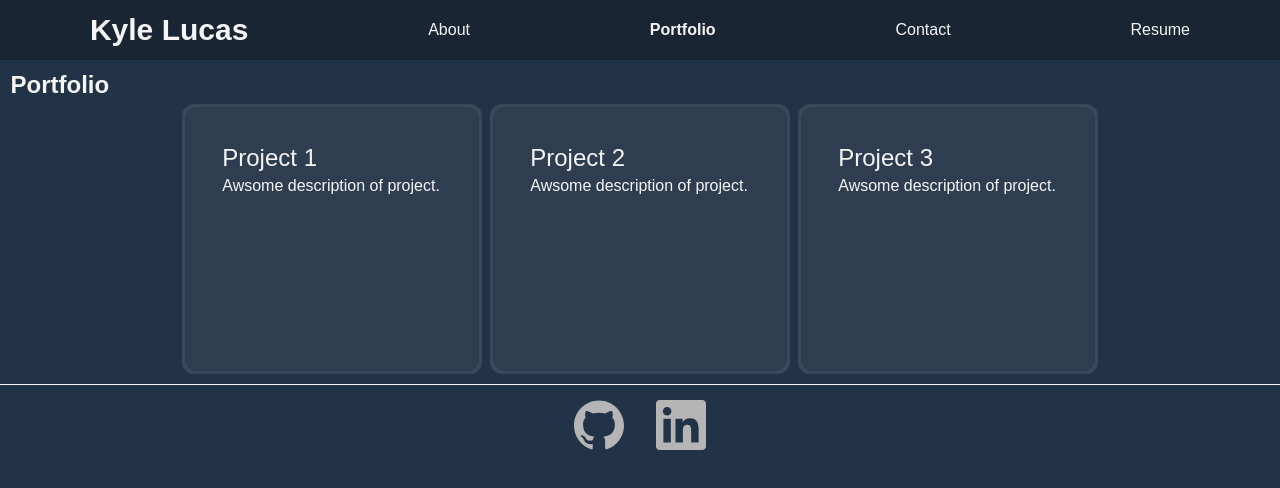
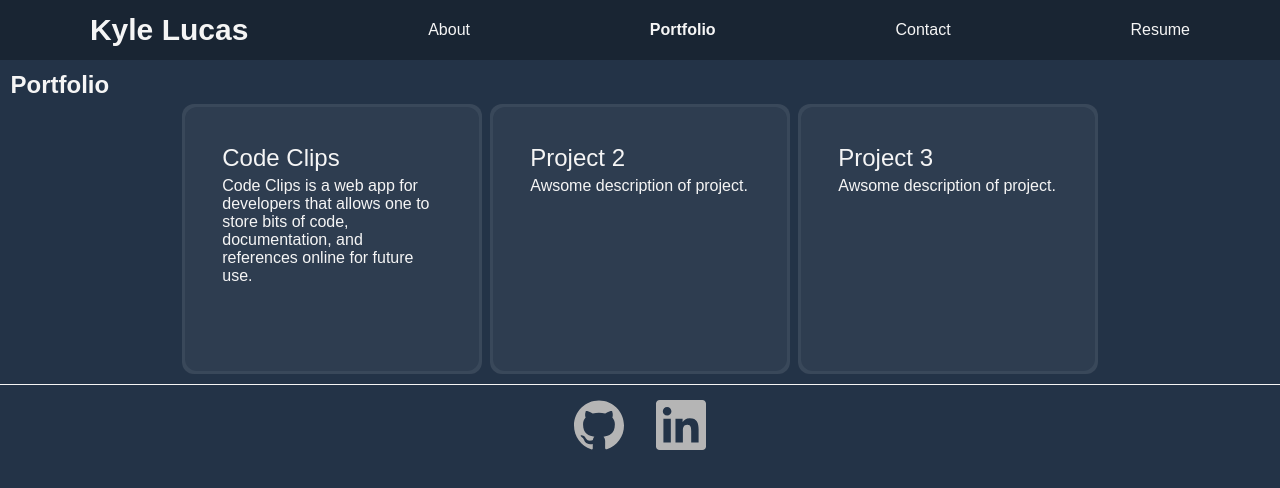
Before and after one commit to kwlucas/Portfolio-Kyle-Lucas, a React (Create React App) app in the folder client/: page / in a window 1280 px wide. Both pictures are taken after a click on the element "Portfolio". Shown: the top 488 px of the page. Built offline with nearby package versions, Linux system fonts and the light colour scheme.

Commit message:
Added code clips to portfolio

```diff
--- a/client/src/pages/portfolio.js
+++ b/client/src/pages/portfolio.js
@@ -4,11 +4,11 @@ import Project from '../components/Project';
 
 const projects = [
     {
-        name: 'Project 1',
-        description: 'Awsome description of project.',
-        repo: 'linkToRepo.com',
-        deployment: 'linkToDeployment.com',
-        imagePath: 'path/to/image'
+        name: 'Code Clips',
+        description: 'Code Clips is a web app for developers that allows one to store bits of code, documentation, and references online for future use.',
+        repo: 'https://github.com/kwlucas/Code-Clips',
+        deployment: 'https://code-clips.herokuapp.com/',
+        imagePath: 'https://github.com/kwlucas/Code-Clips/raw/main/public/images/CodeClips-Image.PNG'
     },
     {
         name: 'Project 2',
@@ -42,7 +42,6 @@ export default function Portfolio() {
     })
 
     function handleMouseMove(event) {
-        console.log('move');
         setMousePos({
             X: event.clientX,
             Y: event.clientY
```
